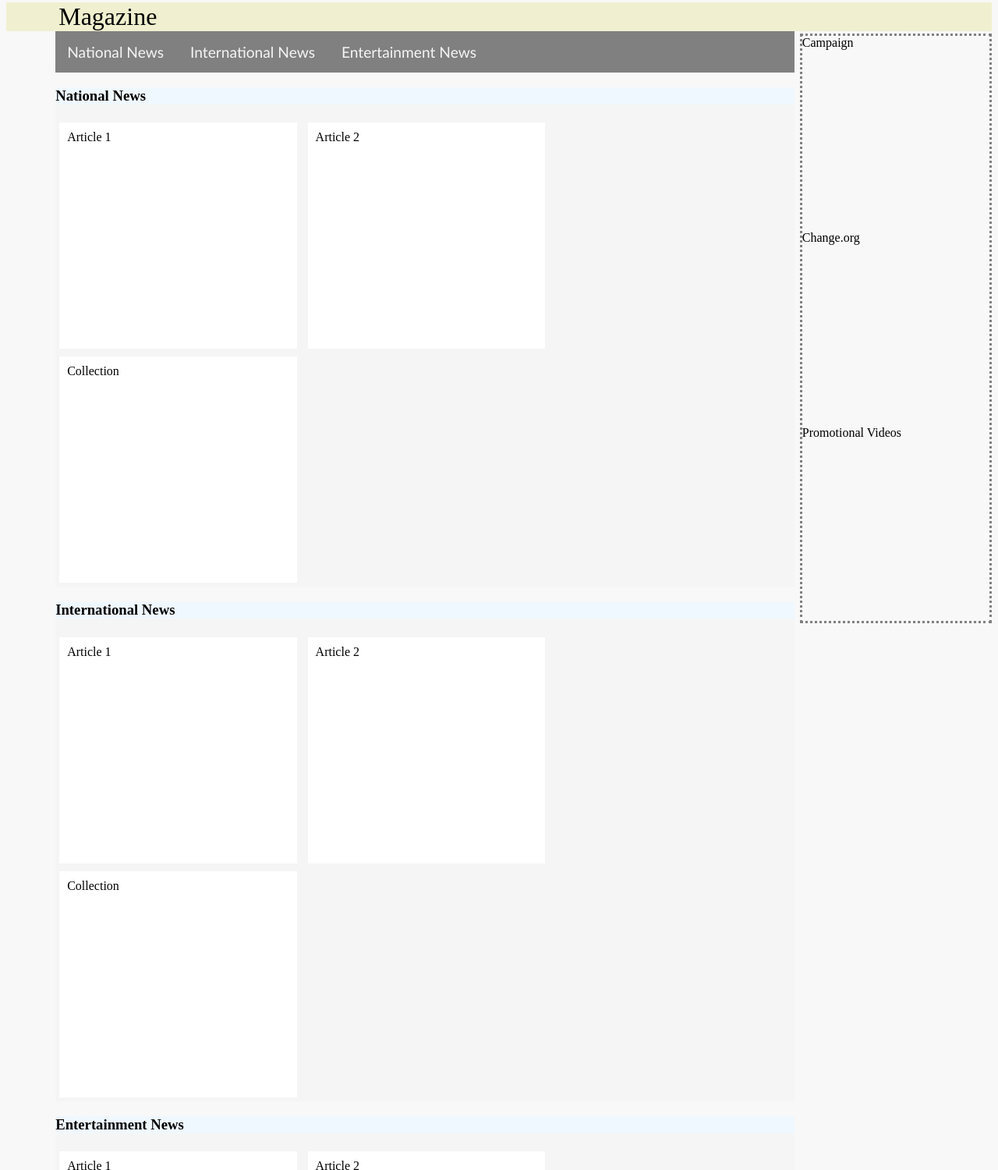
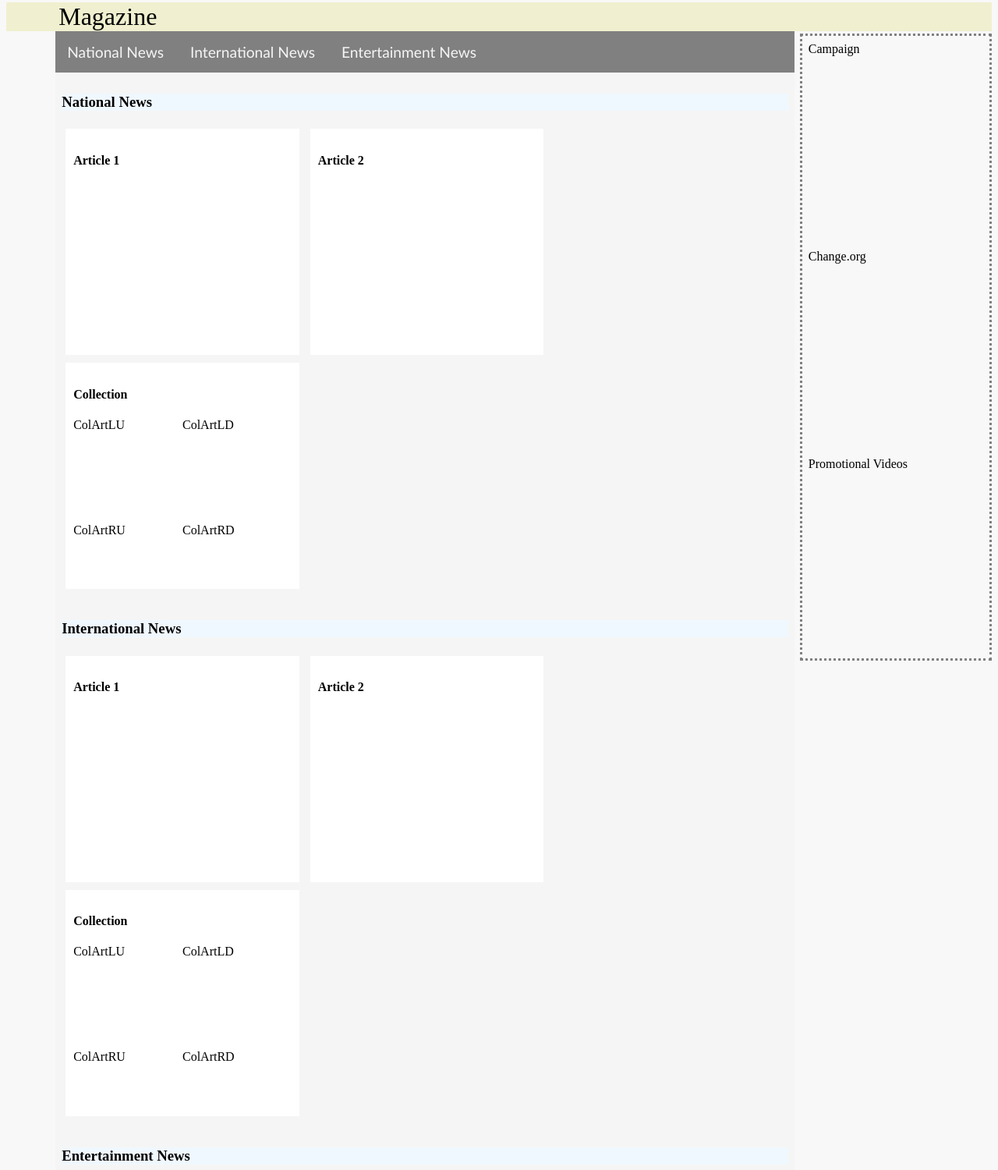
Before and after one commit to saketh21v/InternetAndWebSystems, a plain HTML site: page magazine/index.html in a window 1280 px wide. Shown: the part 5-1505 px from the top of the page at 78% size. Drawn offline with Linux system fonts and the light colour scheme.

Commit message:
Added features to Magazine

```diff
--- a/magazine/css/style.css
+++ b/magazine/css/style.css
@@ -5,6 +5,7 @@ body {
 nav ul li {
     display: inline-block;
     padding: 15px;
+    cursor: pointer;
     /* float: left; */
 }
 
@@ -73,6 +74,10 @@ hr {
     border: 0.5em none;
 }
 
+section {
+    padding: 0.5em;
+}
+
 section article {
     height: 270px;
     background-color: white;
@@ -89,11 +94,13 @@ a {
     font-family: 'Gill Sans', 'Gill Sans MT', Calibri, 'Trebuchet MS', sans-serif;
 }
 
-
-/* a:hover {
-    background-color: #4f4f4f;
-} */
-
 .Main_Title div {
     margin-left: 2.1em;
 }
+
+.SubArticle {
+    float: left;
+    /* display: inline; */
+    width: 50%;
+    height: 50%;
+}
--- a/magazine/index.html
+++ b/magazine/index.html
@@ -6,6 +6,8 @@
     <meta charset="UTF-8">
     <meta name="viewport" content="width=device-width, initial-scale=1">
     <link href="css/style.css" rel="stylesheet">
+    <script src="js/script.js">
+    </script>
 </head>
 
 <body>
@@ -38,14 +40,26 @@
             </header>
 
             <article>
-                Article 1
+                <h4> Article 1</h4>
             </article>
 
             <article>
-                Article 2
+                <h4> Article 2</h4>
             </article>
-            <article>
-                Collection
+            <article class="Collection">
+                <h4>Collection</h4>
+                <div class="SubArticle">
+                    ColArtLU
+                </div>
+                <div class="SubArticle">
+                    ColArtLD
+                </div>
+                <div class="SubArticle">
+                    ColArtRU
+                </div>
+                <div class="SubArticle">
+                    ColArtRD
+                </div>
             </article>
         </section>
         <!-- <hr>  -->
@@ -54,14 +68,26 @@
                 <h3>International News</h3>
             </header>
             <article>
-                Article 1
+                <h4> Article 1</h4>
             </article>
 
             <article>
-                Article 2
+                <h4> Article 2</h4>
             </article>
-            <article>
-                Collection
+            <article class="Collection">
+                <h4>Collection</h4>
+                <div class="SubArticle">
+                    ColArtLU
+                </div>
+                <div class="SubArticle">
+                    ColArtLD
+                </div>
+                <div class="SubArticle">
+                    ColArtRU
+                </div>
+                <div class="SubArticle">
+                    ColArtRD
+                </div>
             </article>
         </section>
         <!-- <hr> -->
@@ -70,14 +96,26 @@
                 <h3>Entertainment News</h3>
             </header>
             <article>
-                Article 1
+                <h4> Article 1</h4>
             </article>
 
             <article>
-                Article 2
+                <h4> Article 2</h4>
             </article>
-            <article>
-                Collection
+            <article class="Collection">
+                <h4>Collection</h4>
+                <div class="SubArticle">
+                    ColArtLU
+                </div>
+                <div class="SubArticle">
+                    ColArtLD
+                </div>
+                <div class="SubArticle">
+                    ColArtRU
+                </div>
+                <div class="SubArticle">
+                    ColArtRD
+                </div>
             </article>
         </section>
 
```
Also changed, not shown: magazine/js/script.js (added).
